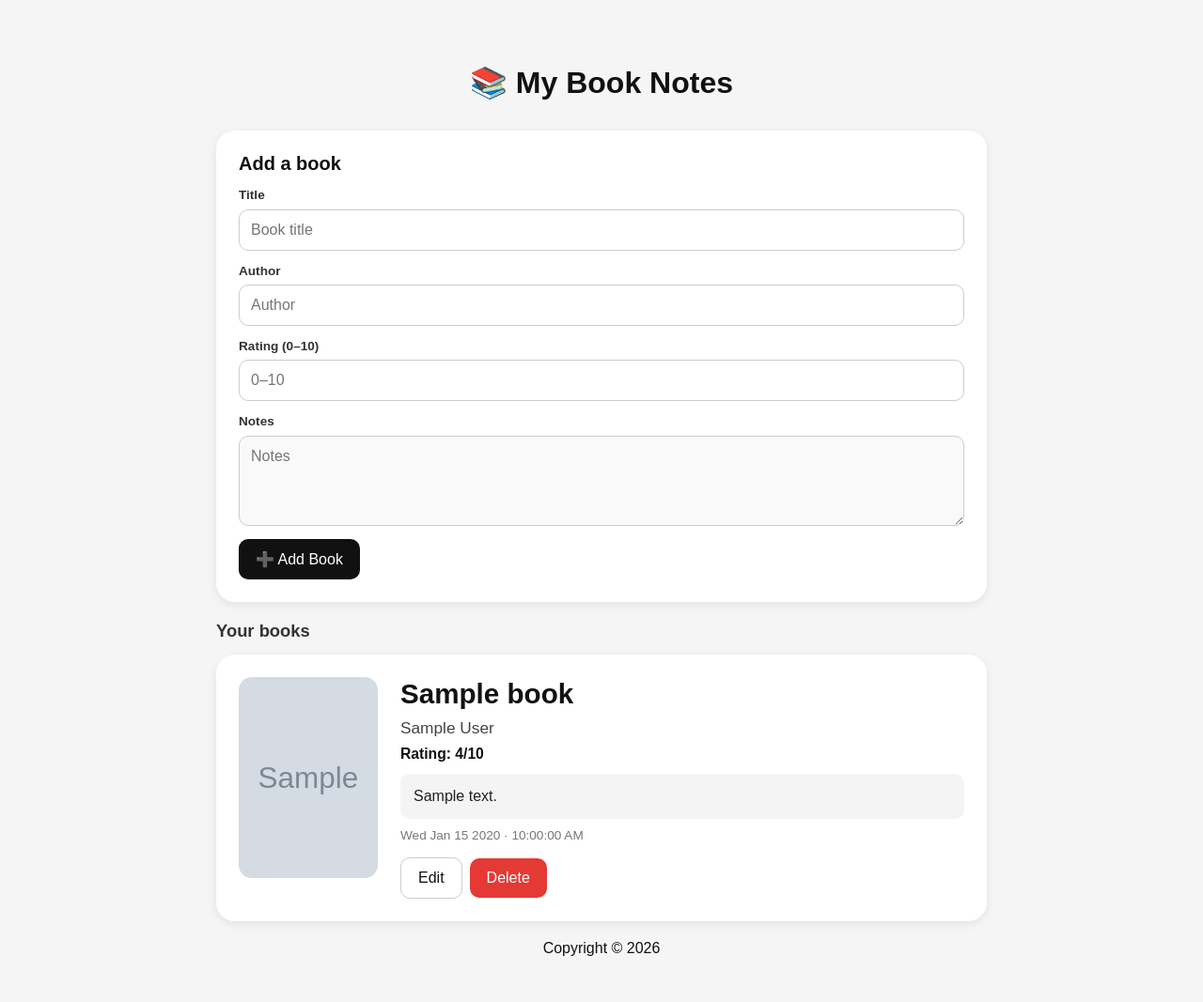
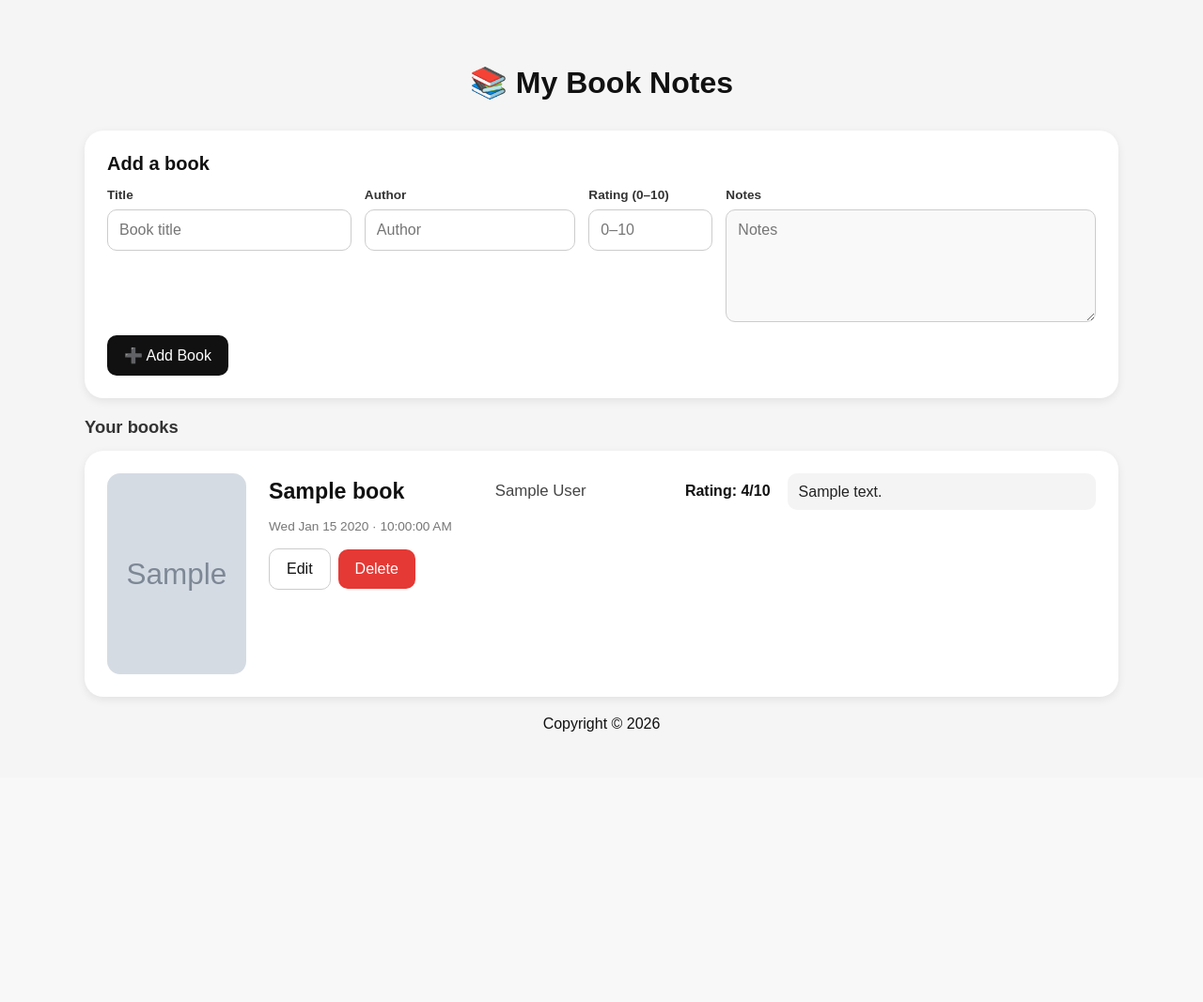
Before and after one commit to davidnize/Capstone-Project_book-notes, a Node server app: template views/index.ejs in a window 1280 px wide. Shown: the whole page at 94% size. After the commit the page ends 779 px from the top, so only its background shows below. Run offline with Node 20, Linux system fonts and the light colour scheme; the template is opened without the code that fills it: most values are stand-ins (such as "Sample title", 1, 10 or a date in 2020); grey boxes marked "Sample" are stand-in pictures.

Commit message:
Place title, author, rating, and notes on one wrapping row.
Keep the four fields inline on the add form, edit form, and each book card, with a tall resizable notes box that drops to full width on a narrow screen.

Co-authored-by: David Nizeyimana <davidnize@users.noreply.github.com>

```diff
--- a/public/styles/main.css
+++ b/public/styles/main.css
@@ -16,7 +16,7 @@ h2 {
 }
 
 .box {
-  max-width: 820px;
+  max-width: 1100px;
   margin: auto;
 }
 
@@ -28,11 +28,17 @@ h2 {
   box-shadow: 0 3px 10px rgba(0, 0, 0, 0.08);
 }
 
-.book-form,
-.edit-form {
+.book-form {
   display: flex;
   flex-direction: column;
   gap: 14px;
+}
+
+.field-row {
+  display: flex;
+  flex-wrap: wrap;
+  align-items: flex-start;
+  gap: 12px 14px;
 }
 
 .section-title {
@@ -45,10 +51,29 @@ h2 {
   display: flex;
   flex-direction: column;
   gap: 6px;
+  min-width: 0;
   color: #333;
   font-size: 0.85rem;
   font-weight: 700;
   line-height: 1.2;
+}
+
+.field-title {
+  flex: 1.3 1 160px;
+}
+
+.field-author {
+  flex: 1.1 1 140px;
+}
+
+.field-rating {
+  flex: 0 1 132px;
+  min-width: 132px;
+}
+
+.field-notes {
+  flex: 2 1 240px;
+  min-width: min(100%, 240px);
 }
 
 .field input,
@@ -59,8 +84,8 @@ h2 {
 }
 
 .field textarea {
-  min-height: 96px;
-  height: auto;
+  min-height: 120px;
+  height: 120px;
   resize: vertical;
 }
 
@@ -73,6 +98,7 @@ h2 {
 
 .book-card {
   display: flex;
+  flex-wrap: wrap;
   gap: 24px;
   align-items: flex-start;
 }
@@ -90,43 +116,63 @@ h2 {
 }
 
 .book-body {
-  flex: 1;
+  flex: 1 1 18rem;
   min-width: 0;
+}
+
+.book-line {
+  display: flex;
+  flex-wrap: wrap;
+  align-items: center;
+  gap: 8px 18px;
 }
 
 .book-title {
   margin: 0;
-  font-size: 1.85rem;
-  line-height: 1.2;
+  flex: 1.4 1 9rem;
+  min-width: min(100%, 8rem);
+  font-size: 1.45rem;
+  line-height: 1.25;
   overflow-wrap: anywhere;
 }
 
 .book-author {
-  margin: 8px 0 0;
+  margin: 0;
+  flex: 1 1 8rem;
+  min-width: min(100%, 7rem);
   color: #444;
-  font-size: 1.08rem;
+  font-size: 1.05rem;
   line-height: 1.35;
   overflow-wrap: anywhere;
 }
 
 .book-rating {
-  margin: 6px 0 0;
+  margin: 0;
+  flex: 0 0 auto;
   color: #111;
-  font-size: 0.98rem;
+  font-size: 1rem;
   font-weight: 700;
+  white-space: nowrap;
 }
 
 .book-notes {
-  margin: 12px 0 0;
-  padding: 12px 14px;
+  margin: 0;
+  flex: 2 1 12rem;
+  min-width: min(100%, 10rem);
+  padding: 8px 12px;
   background: #f4f4f4;
   border-radius: 10px;
   color: #222;
   font-size: 1rem;
   font-weight: 400;
-  line-height: 1.5;
+  line-height: 1.45;
   white-space: pre-wrap;
   overflow-wrap: anywhere;
+}
+
+.book-notes.is-empty {
+  color: #888;
+  background: #f7f7f7;
 }
 
 .book-meta {
--- a/views/index.ejs
+++ b/views/index.ejs
@@ -13,22 +13,24 @@
 
     <form action="/add" method="post" class="panel book-form">
       <h2>Add a book</h2>
-      <label class="field">
+      <div class="field-row">
+        <label class="field field-title">
           <span>Title</span>
           <input type="text" name="title" placeholder="Book title" required>
         </label>
-      <label class="field">
+        <label class="field field-author">
           <span>Author</span>
           <input type="text" name="author" placeholder="Author">
         </label>
-      <label class="field">
+        <label class="field field-rating">
           <span>Rating (0–10)</span>
           <input type="number" name="rating" min="0" max="10" step="1" placeholder="0–10" required>
         </label>
-      <label class="field">
+        <label class="field field-notes">
           <span>Notes</span>
-        <textarea name="notes" placeholder="Notes"></textarea>
+          <textarea name="notes" rows="4" placeholder="Notes"></textarea>
         </label>
+      </div>
       <div class="form-actions">
         <button type="submit" class="primary">➕ Add Book</button>
       </div>
@@ -51,14 +53,12 @@
         <% } %>
 
         <div class="book-body">
-          <h3 class="book-title" id="title-<%= book.id %>">
-            <%= book.title %>
-          </h3>
+          <div class="book-line">
+            <h3 class="book-title" id="title-<%= book.id %>"><%= book.title %></h3>
             <p class="book-author"><%= book.author || "Unknown" %></p>
             <p class="book-rating">Rating: <%= book.rating %>/10</p>
-          <% if (book.notes) { %>
-            <p class="book-notes"><%= book.notes %></p>
-          <% } %>
+            <p class="book-notes<%= book.notes ? "" : " is-empty" %>"><%= book.notes || "No notes" %></p>
+          </div>
           <% if (book.created_at) { %>
             <p class="book-meta">
               <%= book.created_at.toDateString() %> · <%= book.created_at.toLocaleTimeString() %>
@@ -72,32 +72,34 @@
               <button type="submit" class="danger">Delete</button>
             </form>
           </div>
+        </div>
 
         <form action="/edit" method="post" id="edit-<%= book.id %>" class="edit-form">
           <p class="edit-heading">Edit book</p>
           <input type="hidden" name="bookId" value="<%= book.id %>">
-            <label class="field">
+          <div class="field-row">
+            <label class="field field-title">
               <span>Title</span>
               <input type="text" name="title" value="<%= book.title %>" required>
             </label>
-            <label class="field">
+            <label class="field field-author">
               <span>Author</span>
               <input type="text" name="author" value="<%= book.author || '' %>">
             </label>
-            <label class="field">
+            <label class="field field-rating">
               <span>Rating (0–10)</span>
               <input type="number" name="rating" value="<%= book.rating %>" min="0" max="10" step="1" placeholder="0–10" required>
             </label>
-            <label class="field">
+            <label class="field field-notes">
               <span>Notes</span>
-              <textarea name="notes"><%= book.notes || '' %></textarea>
+              <textarea name="notes" rows="4"><%= book.notes || '' %></textarea>
             </label>
+          </div>
           <div class="form-actions">
             <button type="submit" class="primary">Save</button>
             <button type="button" class="secondary" onclick="toggleEdit(`<%= book.id %>`)">Cancel</button>
           </div>
         </form>
-        </div>
 
       </article>
 
```
Also changed, not shown: other parts of public/styles/main.css (+33 -6 lines). Lines whose indentation alone changed are shown as unchanged.
